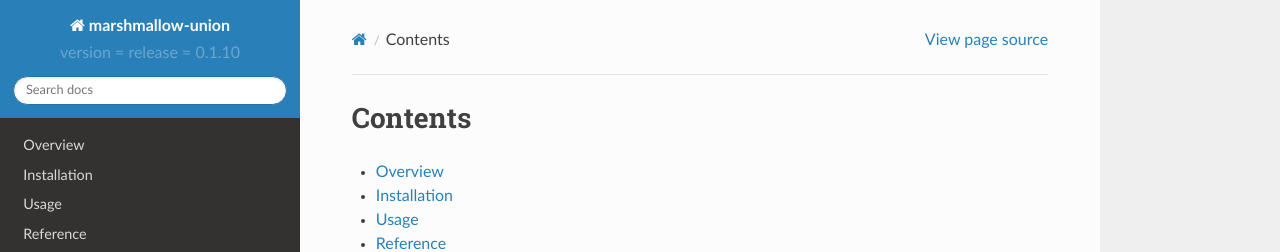
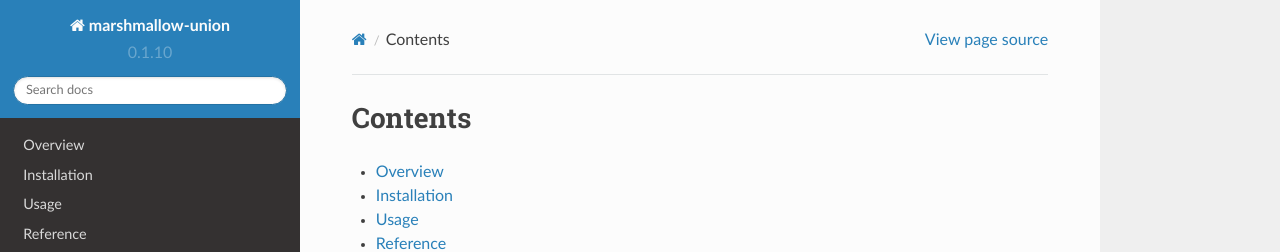
Before and after one commit to adamboche/python-marshmallow-union, a Sphinx documentation site: the page built from docs/index.rst, in a window 1280 px wide. Shown: the top 252 px of the page. Built offline with Sphinx 7.4.7 and the Read the Docs theme 2.0.0, drawn with Linux system fonts in a browser that asks for light colours.

Commit message:
Fix version

```diff
--- a/docs/conf.py
+++ b/docs/conf.py
@@ -28,7 +28,7 @@ project = "marshmallow-union"
 year = "2019"
 author = "Adam Boche"
 copyright = "{0}, {1}".format(year, author)
-version = release = "version = release = 0.1.10"
+version = release = "0.1.10"
 
 pygments_style = "trac"
 templates_path = ["."]
```
